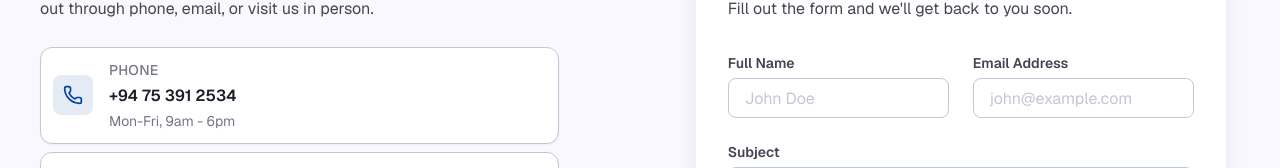
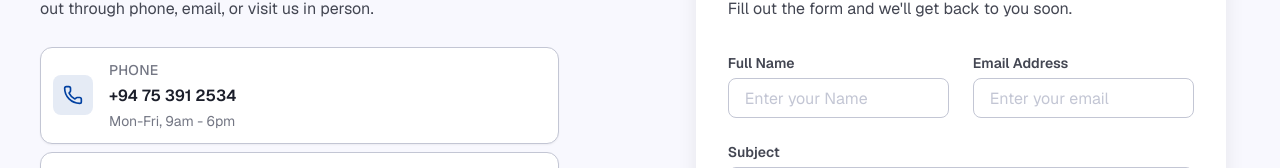
Before and after one commit to Neon-Labz/fridge-magnet-frame-frontend, a Next.js app: page /contact in a window 1280 px wide. Shown: the part 539-707 px from the top of the page. Built offline with nearby package versions, Linux system fonts and the light colour scheme.

Commit message:
fix placeholder

```diff
--- a/src/components/website/ContactSection.tsx
+++ b/src/components/website/ContactSection.tsx
@@ -94,7 +94,7 @@ export default function ContactSection() {
                   id="fullName"
                   type="text"
                   required
-                  placeholder="John Doe"
+                  placeholder="Enter your Name"
                   value={formData.fullName}
                   onChange={handleChange}
                   className="h-[40px] w-full rounded-[8px] border border-[#C3C6D4] bg-white px-4 text-[16px] outline-none placeholder:text-[#C3C6D4] focus:border-[#0040A1]"
@@ -109,7 +109,7 @@ export default function ContactSection() {
                   id="email"
                   type="email"
                   required
-                  placeholder="john@example.com"
+                  placeholder="Enter your email"
                   value={formData.email}
                   onChange={handleChange}
                   className="h-[40px] w-full rounded-[8px] border border-[#C3C6D4] bg-white px-4 text-[16px] outline-none placeholder:text-[#C3C6D4] focus:border-[#0040A1]"
```
